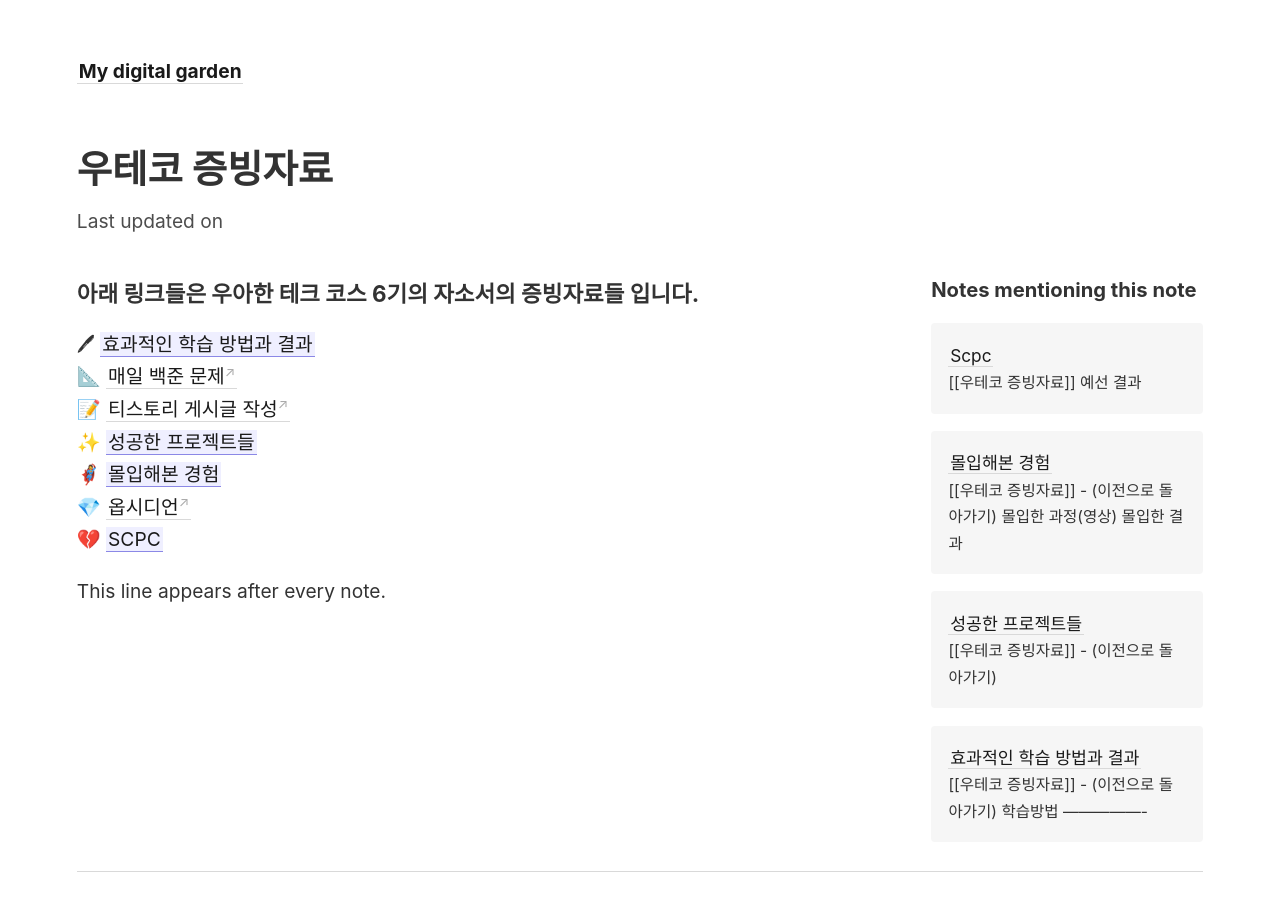
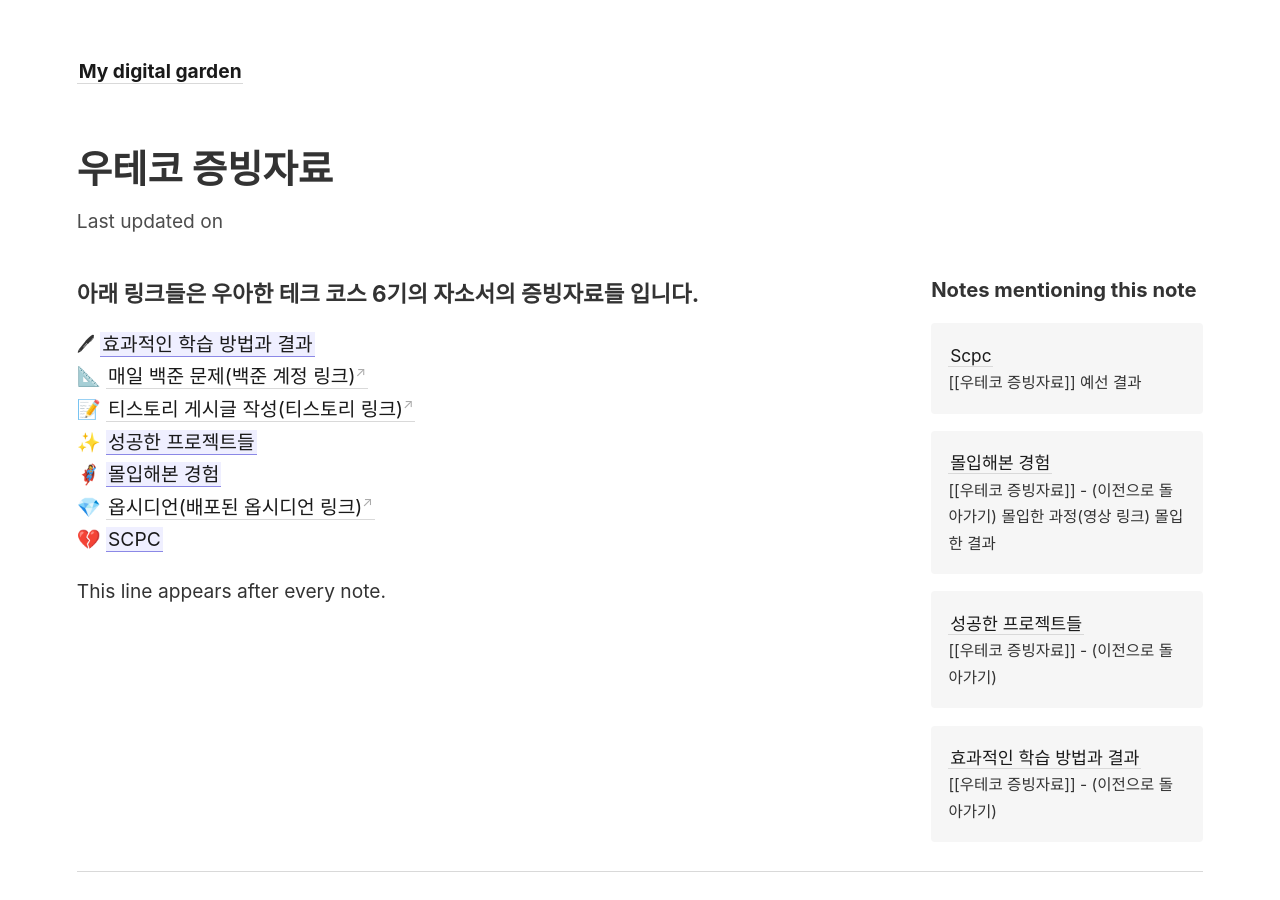
Before and after one commit to djLee77/2ndBrain, a Jekyll site: the page built from _notes/Archive/우테코/우테코 증빙자료.md, in a window 1280 px wide and 900 px high. Built offline with Jekyll 4.4.1, drawn with Linux system fonts in a browser that asks for light colours.

Commit message:
증빙자료 마크다운 수정

```diff
--- a/_notes/Archive/우테코/우테코 증빙자료.md
+++ b/_notes/Archive/우테코/우테코 증빙자료.md
@@ -1,9 +1,9 @@
 ### 아래 링크들은 우아한 테크 코스 6기의 자소서의 증빙자료들 입니다.
 
 🖊 [[효과적인 학습 방법과 결과]]  <br>
-📐 [매일 백준 문제](https://www.acmicpc.net/user/eowns1111) <br>
-📝 [티스토리 게시글 작성](https://dnd0707.tistory.com/) <br>
+📐 [매일 백준 문제(백준 계정 링크)](https://www.acmicpc.net/user/eowns1111) <br>
+📝 [티스토리 게시글 작성(티스토리 링크)](https://dnd0707.tistory.com/) <br>
 ✨ [[성공한 프로젝트들]] <br>
 🦸‍♀️ [[몰입해본 경험]] <br>
-💎 [옵시디언](https://dj2ndbrain.netlify.app/javascript) <br>
+💎 [옵시디언(배포된 옵시디언 링크)](https://dj2ndbrain.netlify.app/javascript) <br>
 💔 [[SCPC]] <br>
```
Also changed, not shown: _notes/Archive/우테코/SCPC.md (+2 -0 lines), _notes/Archive/우테코/몰입해본 경험.md (+3 -1 lines), _notes/Archive/우테코/성공한 프로젝트들.md (+9 -3 lines), _notes/Archive/우테코/우테코 자소서/1. 효과적인 학습 방식과 경험.md (+2 -1 lines), _notes/Archive/우테코/효과적인 학습 방법과 결과.md (+13 -6 lines).
